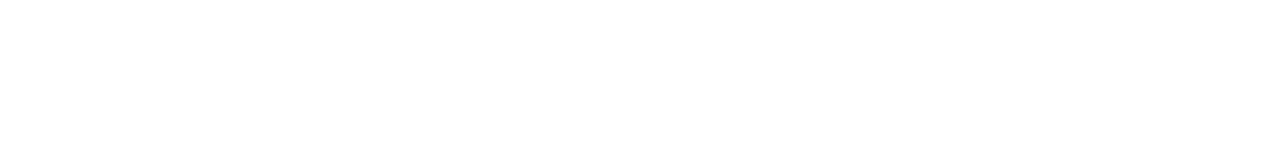
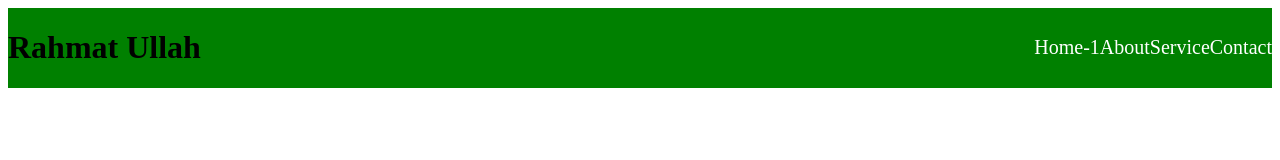
Before and after one commit to shadowrahmat/MY_PRACTICE_CODE, a plain HTML site: page Drop_down_menu/index.html in a window 1280 px wide. Drawn offline with Linux system fonts and the light colour scheme.

Commit message:
a new code is here.

```diff
--- a/Drop_down_menu/index.html
+++ b/Drop_down_menu/index.html
@@ -4,6 +4,24 @@
     <meta charset="UTF-8" />
     <meta name="viewport" content="width=device-width, initial-scale=1.0" />
     <title>Dropdown Menu</title>
+    <link rel="stylesheet" href="style.css" />
   </head>
-  <body></body>
+  <body>
+    <header>
+      <div class="nav_ber">
+        <div class="logo">
+          <h1>Rahmat Ullah</h1>
+        </div>
+
+        <div class="my_menu">
+          <ul>
+            <li><a href="#">Home-1</a></li>
+            <li><a href="#">About</a></li>
+            <li><a href="#">Service</a></li>
+            <li><a href="#">Contact</a></li>
+          </ul>
+        </div>
+      </div>
+    </header>
+  </body>
 </html>
--- /dev/null
+++ b/Drop_down_menu/style.css
@@ -0,0 +1,26 @@
+.nav_ber {
+
+    background-color: green;
+    display: flex;
+    justify-content: space-between;
+    align-items: center;
+
+}
+
+.my_menu > ul{
+
+    display: flex;
+}
+
+.my_menu > ul > li {
+
+    list-style: none;
+
+}
+
+.my_menu > ul > li > a {
+
+    text-decoration: none;
+    color: white;
+    font-size: 20px;
+}
```
